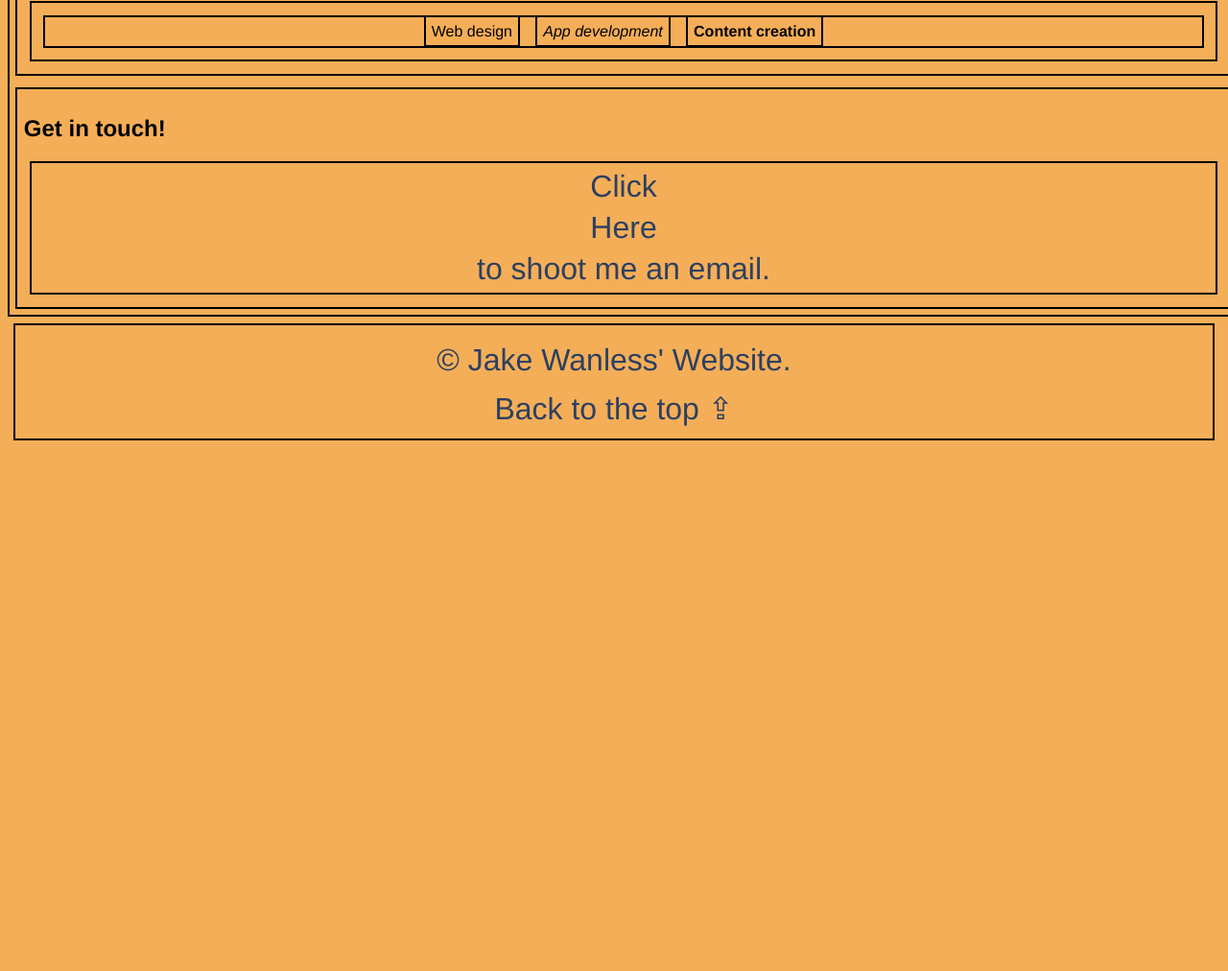
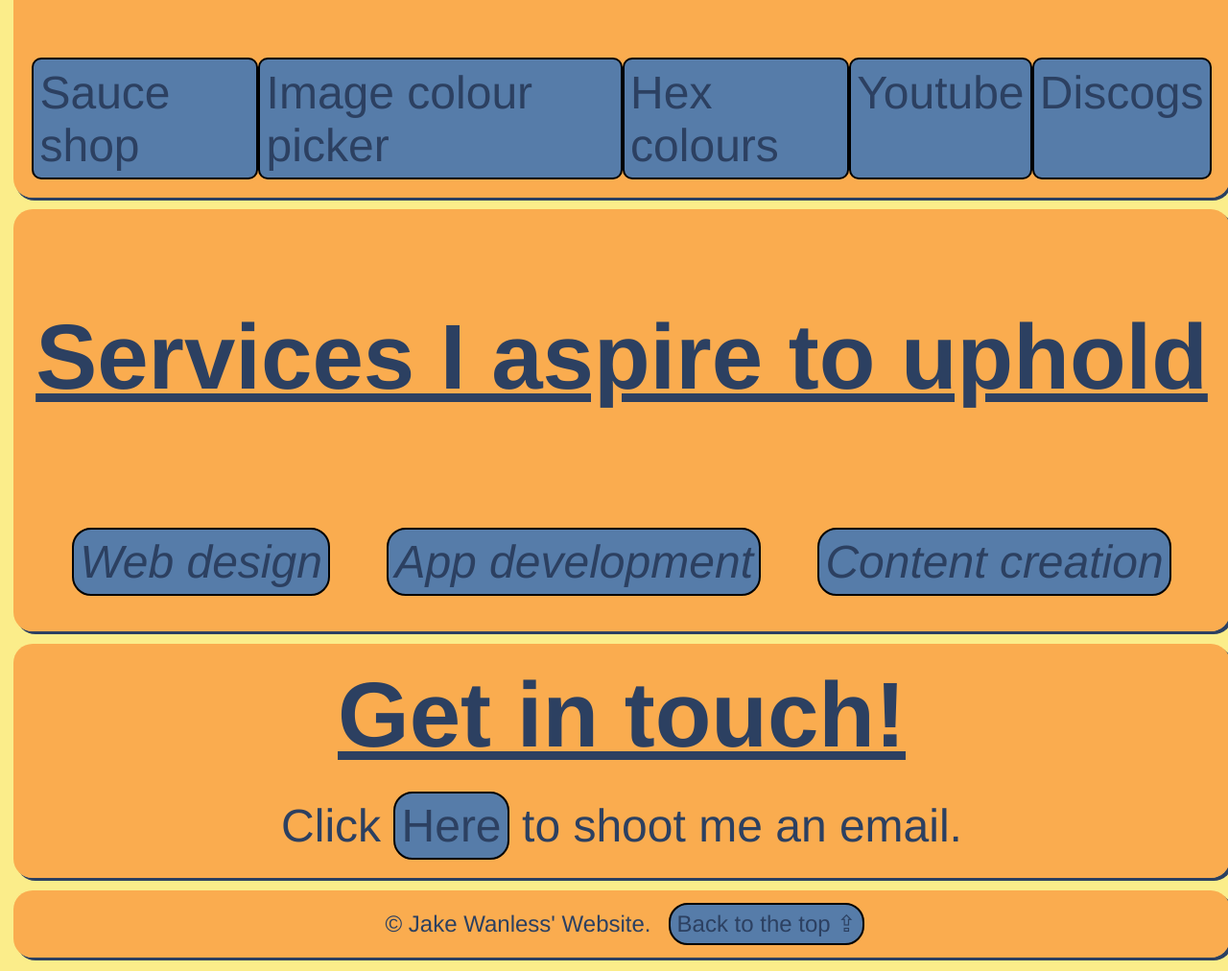
Before and after one commit to TastyKahunaBurger/Practise-html-css, a plain HTML site: page index.html in a window 1280 px wide. Shown: the part 1750-2762 px from the top of the page at 96% size. Before the commit the page ends 2217 px from the top, so only its background shows below. Drawn offline with Linux system fonts and the light colour scheme.

Commit message:
Overall style finalization
Completed the overall style of the page.
Will add semantic elements later.
The colours will change at some point.

```diff
--- a/index.html
+++ b/index.html
@@ -37,7 +37,7 @@
       <!-- About Section -->
 
       <div class="about-content" id="about">
-        <h2 class="about-title">A litle bit about me</h2>
+        <h2 class="about-title">A little bit about me</h2>
         <p class="about-paragraph">
           Welcome! On this page I will be utilizing <span><strong><em>&lt;HTML&gt;</em></strong>,&nbsp;<strong><em>CSS</em></strong>&nbsp;and eventually&nbsp;<strong><em>Javascript</em></strong></span> to create wonderful websites for the masses. For now though the basics will have to be enough &#128512;
         </p>
@@ -47,7 +47,7 @@
 
       <div class="website-links-container">
         <div class="website-links-heading">
-          <h2>Few <span class="cheeky">cheeky</span> websites that I like visting</h2>
+          <h2>Few ch&#128521;eky websites that I like visting</h2>
         </div>
 
         <div class="website-links">
@@ -62,12 +62,14 @@
       <!-- Services Section -->
 
       <div class="services-content" id="services">
-        <h2>Services I aspire to uphold</h2>
+        <div class="services-header">
+          <h2>Services I aspire to uphold</h2>
+        </div>
         <div class="services-list-container">
           <ul>
-            <li><span>Web design</span></li>
+            <li><em>Web design</em></li>
             <li><em>App development</em></li>
-            <li><strong>Content creation</strong></li>
+            <li><em>Content creation</em></li>
           </ul>
         </div>
       </div>
@@ -75,18 +77,18 @@
       <!-- Contact Section -->
 
       <div class="contact-content" id="contact">
-        <h2>Get in touch!</h2>
-        <p class="contact-paragraph">Click <a href="mailto:jakewanless@gmail.com">Here</a> to shoot me an email.</p>
+        <h2 class="contact-header">Get in touch!</h2>
+        <p class="contact-paragraph">Click&nbsp;<a href="mailto:jakewanless@gmail.com">Here</a>&nbsp;to shoot me an email.</p>
+      </div>
+
+      <!-- Footer Section -->
+
+      <div class="footer-content">
+        <p>&copy; Jake Wanless' Website.</p>
+        <a href="index.html">Back to the top &#x21ea;</a>
       </div>
 
     </div>
 
-    <!-- Footer Section -->
-
-    <div class="footer-content">
-      <p>&copy; Jake Wanless' Website.</p>
-      <a href="#home">Back to the top &#x21ea;</a>
-    </div>
-
   </body>
 </html>
--- a/style.css
+++ b/style.css
@@ -1,13 +1,70 @@
 body {
-    background-color: rgb(245, 174, 88);
+    background-color: rgba(249, 221, 22, 0.5);
     font-family: 'Franklin Gothic Medium', 'Arial Narrow', Arial, sans-serif;
+    z-index: 0;
+    padding: 0;
 }
+
+.main-content {
+    display: flex;
+    flex-direction: column;
+    width: 100vw;
+}
+p {
+    color: rgb(44, 64, 97);
+    text-align: center;
+    font-size: 2rem;
+    padding: 0.5%;
+    margin: 0.5%;
+}
+
+
+/* Navigation Styles */
+
+nav {
+    position: fixed;
+    width: 100%;
+    margin-top: 0;
+    top: 0;
+    left: 0;
+    z-index: 1000;
+}
+nav ul {
+    display: flex;
+    align-items: center;
+    justify-content: space-evenly;
+    padding: 0;
+    margin: 0.5%;
+}
+nav li {
+    list-style: none;
+    margin: 0 2%;
+}
+nav a {
+    text-decoration: none;
+    font-size: 2rem;
+    color: rgb(44, 64, 97);
+    margin: 0.5%;
+    text-align: center;
+    justify-content: center;
+    display: flex;
+}
+nav a:hover {
+    text-decoration: underline;
+    transition: color 0.7s;
+    color: rgb(245, 174, 88);
+}
+
+
+/* Header Styles */
+
 .header-content {
     display: flex;
     flex-direction: column;
     justify-content: center;
     height: 100vh;
     width: 100vw;
+    background-color: rgba(44, 64, 97, 0.2);
 }
 .header-title {
     text-align: center;
@@ -33,21 +90,21 @@ body {
 .subtitle-span {
     font-size: larger;
 }
-.main-content {
-    display: flex;
-    flex-direction: column;
-    width: 100vw;
-    border: 2px solid black;
-}
+
+
+/* About Section Styles */
+
 .about-content {
     display: flex;
     flex-direction: column;
     padding: 0.5%;
     margin: 0.5%;
-    align-content: space-around;
     background-color: rgba(249, 108, 22, 0.5);
     border-radius: 20px;
     box-shadow: 3px 3px rgb(44, 64, 97);
+}
+.about-content:hover {
+    box-shadow: 9px 9px rgb(44, 64, 97);
 }
 .about-title {
     display: flex;
@@ -73,117 +130,191 @@ body {
     justify-content: center;
 }
 
+
+/* Website Links Section Styles */
+
 .website-links-container {
     display: flex;
+    flex-direction: column;
+    align-content: center;
     padding: 0.5%;
     margin: 0.5%;
+    border-radius: 20px;
+    background-color: rgba(249, 108, 22, 0.5);
+    box-shadow: 2px 3px rgb(44, 64, 97);
+}
+.website-links-container:hover {
+    box-shadow: 9px 9px rgb(44, 64, 97);
+}
+.website-links-heading {
+    display: flex;
+    justify-content: center;
+    text-align: center;
+    font-size: 4rem;
+    padding: 0.5%;
+    margin: 0.5%;
+    color: rgb(44, 64, 97);
+    text-decoration: underline;
+}
+.website-links {
+    display: flex;
+    justify-content: space-evenly;
+    padding: 0.5%;
+    margin: 0.5%;
+}
+.website-links a {
+    color: rgb(44, 64, 97);
+    font-size: 3rem;
+    padding: 0.5%;
+    border-radius: 10px;
+    background-color: rgb(86, 124, 169);
+    text-decoration: none;
     border: 2px solid black;
 }
-.website-links-heading {
+.website-links a:hover {
+    color: rgb(245, 174, 88);
+    transition:  0.5s;
+    text-decoration: underline;
+    box-shadow: 2px 3px rgb(44, 64, 97);
+}
+
+
+/* Services Section Styles */
+
+.services-content {
+    display: flex;
+    flex-direction: column;
     padding: 0.5%;
     margin: 0.5%;
-    border: 2px solid black;
+    background-color: rgba(249, 108, 22, 0.5);
+    border-radius: 20px;
+    box-shadow: 3px 3px rgb(44, 64, 97);
 }
-.website-links {
+.services-content:hover {
+    box-shadow: 9px 9px rgb(44, 64, 97);
+}
+.services-header {
+    display: flex;
+    justify-content: center;
+    text-align: center;
+    font-size: 4rem;
     padding: 0.5%;
     margin: 0.5%;
-    border: 2px solid black;
+    color: rgb(44, 64, 97);
+    text-decoration: underline;
 }
-.website-links a {
-
-}
-.cheeky {
+.services-list-container {
+    display: flex;
+    justify-content: center;
     padding: 0.5%;
     margin: 0.5%;
-    border: 2px solid black;
-}
-.services-content {
-    padding: 0.5%;
-    margin: 0.5%;
-    border: 2px solid black;
-}
-.services-list-container {
-    padding: 0.5%;
-    margin: 0.5%;
-    border: 2px solid black;
-    align-items: center;
 }
 .services-list-container ul {
+    display: flex;
+    justify-content: space-around;
     list-style: none;
     padding: 0.5%;
     margin: 0.5%;
-    justify-content: center;
-    display: center;
-    text-align: center;
-    border: 2px solid black;
+    width: 100%;
 }
 .services-list-container li {
-    display: inline;
+    color: rgb(44, 64, 97);
+    background-color: rgb(86, 124, 169);
+    border-radius: 20px;
+    text-align: center;
+    font-size: 3rem;
     border: 2px solid black;
     padding: 0.5%;
     margin: 0.5%;
 }
+.services-list-container li:hover {
+    box-shadow: 2px 3px rgb(44, 64, 97);
+    text-decoration: underline;
+    color: rgb(245, 174, 88);
+    transition: 0.5s;
+}
+
+
+/* Contact Section Styles */
+
 .contact-content {
+    display: flex;
+    flex-direction: column;
+    justify-content: center;
     padding: 0.5%;
     margin: 0.5%;
-    border: 2px solid black;
+    background-color: rgba(249, 108, 22, 0.5);
+    border-radius: 20px;
+    box-shadow: 3px 3px rgb(44, 64, 97);
 }
-.contact-paragraph {
-    padding: 0.5%;
-    margin: 0.5%;
-    border: 2px solid black;
+.contact-content:hover {
+    box-shadow: 9px 9px rgb(44, 64, 97);
 }
-.footer-content {
-    padding: 0.5%;
-    margin: 0.5%;
-    border: 2px solid black;
-}
-
-p {
+.contact-header {
+    font-size: 6rem;
+    text-decoration: underline;
     color: rgb(44, 64, 97);
     text-align: center;
-    font-size: 2rem;
     padding: 0.5%;
     margin: 0.5%;
 }
-a {
+.contact-paragraph {
+    display: flex;
+    align-items: baseline;
+    justify-content: center;
+    padding: 0.5%;
+    margin: 0.5%;
+    font-size: 3rem;
+}
+.contact-paragraph a {
+    border: 2px solid black;
+    background-color: rgb(86, 124, 169);
+    color: rgb(44, 64, 97);
     text-decoration: none;
-    font-size: 2rem;
+    padding: 0.5%;
+    border-radius: 20px;
+}
+.contact-paragraph a:hover {
+    text-decoration: underline;
+    color: rgb(245, 174, 88);
+    transition: 0.5s;
+    box-shadow: 2px 3px rgb(44, 64, 97);
+}
+
+
+/* Footer Section Styles */
+
+.footer-content {
+    display: flex;
+    justify-content: center;
+    align-items: baseline;
+    background-color: rgba(249, 108, 22, 0.5);
+    box-shadow: 3px 3px rgb(44, 64, 97);
+    padding: 0.5%;
+    margin: 0.5%;
+    border-radius: 20px;
+}
+.footer-content:hover {
+    box-shadow: 9px 9px rgb(44, 64, 97);
+}
+.footer-content p {
     color: rgb(44, 64, 97);
+    text-align: center;
+    font-size: 1.5rem;
+}
+.footer-content a {
+    border: 2px solid black;
+    padding: 0.5%;
     margin: 0.5%;
-    text-align: center;
-    justify-content: center;
-    display: flex;
+    font-size: 1.5rem;
+    background-color: rgb(86, 124, 169);
+    border-radius: 20px;
+    color: rgb(44, 64, 97);
+    text-decoration: none;
 }
-a:hover {
+.footer-content a:hover {
     text-decoration: underline;
+    box-shadow: 2px 3px rgb(44, 64, 97);
+    color: rgb(245, 174, 88);
+    transition: 0.5s;
 }
-nav {
-
-    position: fixed;
-    width: 100%;
-    margin-top: 0;
-    top: 0;
-    left: 0;
-    z-index: 1000;
-
-}
-nav ul {
-    display: flex;
-    align-items: center;
-    justify-content: space-evenly;
-    padding: 0;
-    margin: 0.5%;
-}
-nav li {
-    list-style: none;
-    margin: 0 2%;
-}
-nav a {
-    color: rgb(44, 64, 97);
-}
-nav a:hover {
-    text-decoration: underline;
-    transition: color 0.7s;
-    color: rgb(245, 174, 88);
-}
```
